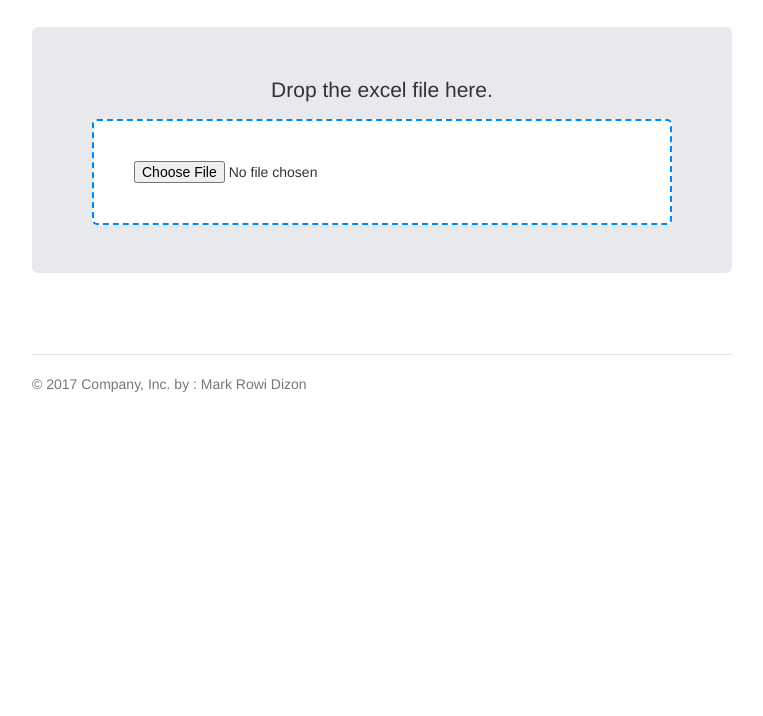
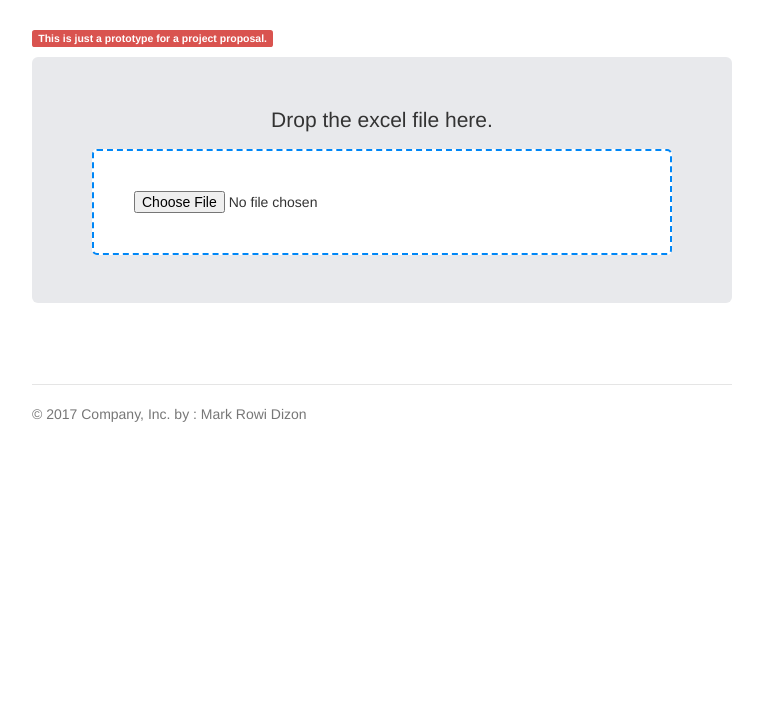
Before and after one commit to markrowi/communication-doc, a website: page index.html in a window 1280 px wide. Shown: the part 84-800 px from the top of the page, without its empty margins (258-1021 px from the left). Drawn offline with Linux system fonts and the light colour scheme.

Commit message:
added a disclaimer

```diff
--- a/index.html
+++ b/index.html
@@ -40,6 +40,7 @@
         </nav>
         <h3 class="text-muted">Communication Doc.</h3>
       </div>
+	<p class=""><span class="label label-danger">This is just a prototype for a project proposal.</a></p>
 
       <div class="jumbotron">
         <!-- <h1>Communication Doc.</h1> -->
```
